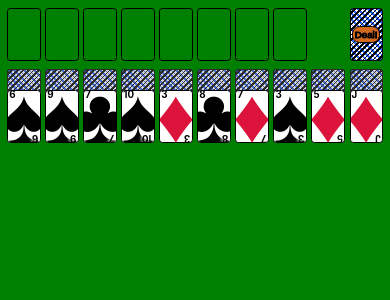
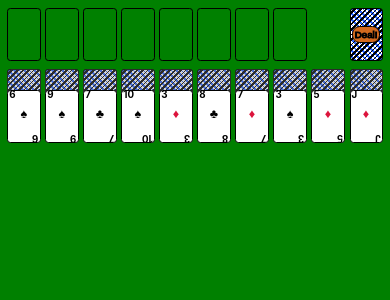
Before and after one commit to daro-asecas/SolitarioPipi, a React (Create React App) app: page / in a window 390 px wide. Both pictures are taken after a click on the button "Start!". Shown: the top 300 px of the page. Built offline with nearby package versions, Linux system fonts and the light colour scheme.

Commit message:
tryingSolutions

```diff
--- a/src/styles/styles.css
+++ b/src/styles/styles.css
@@ -228,36 +228,46 @@ button:active {
   transition: margin-block-start ease-in-out 0.35s;
 }
 
+@media (max-width: 800px) {
+  .card {
+    font-size: 0.5rem;
+  }
+}
+@media (max-height: 800px) {
+  .card {
+    font-size: 0.5rem;
+  }
+}
 @media (max-width: 500px) {
   .card {
-    font-size: 3rem;
+    font-size: 0.5rem;
   }
 }
 @media (max-height: 500px) {
   .card {
-    font-size: 3rem;
+    font-size: 0.5rem;
   }
 }
 
 @media (max-width: 300px) {
   .card {
-    font-size: 1rem;
+    font-size: 0.5rem;
   }
 }
 @media (max-height: 300px) {
   .card {
-    font-size: 1rem;
+    font-size: 0.5rem;
   }
 }
 
 @media (max-width: 200px) {
   .card {
-    font-size: 1rem;
+    font-size: 0.5rem;
   }
 }
 @media (max-height: 200px) {
   .card {
-    font-size: 1rem;
+    font-size: 0.5rem;
   }
 }
 
```
